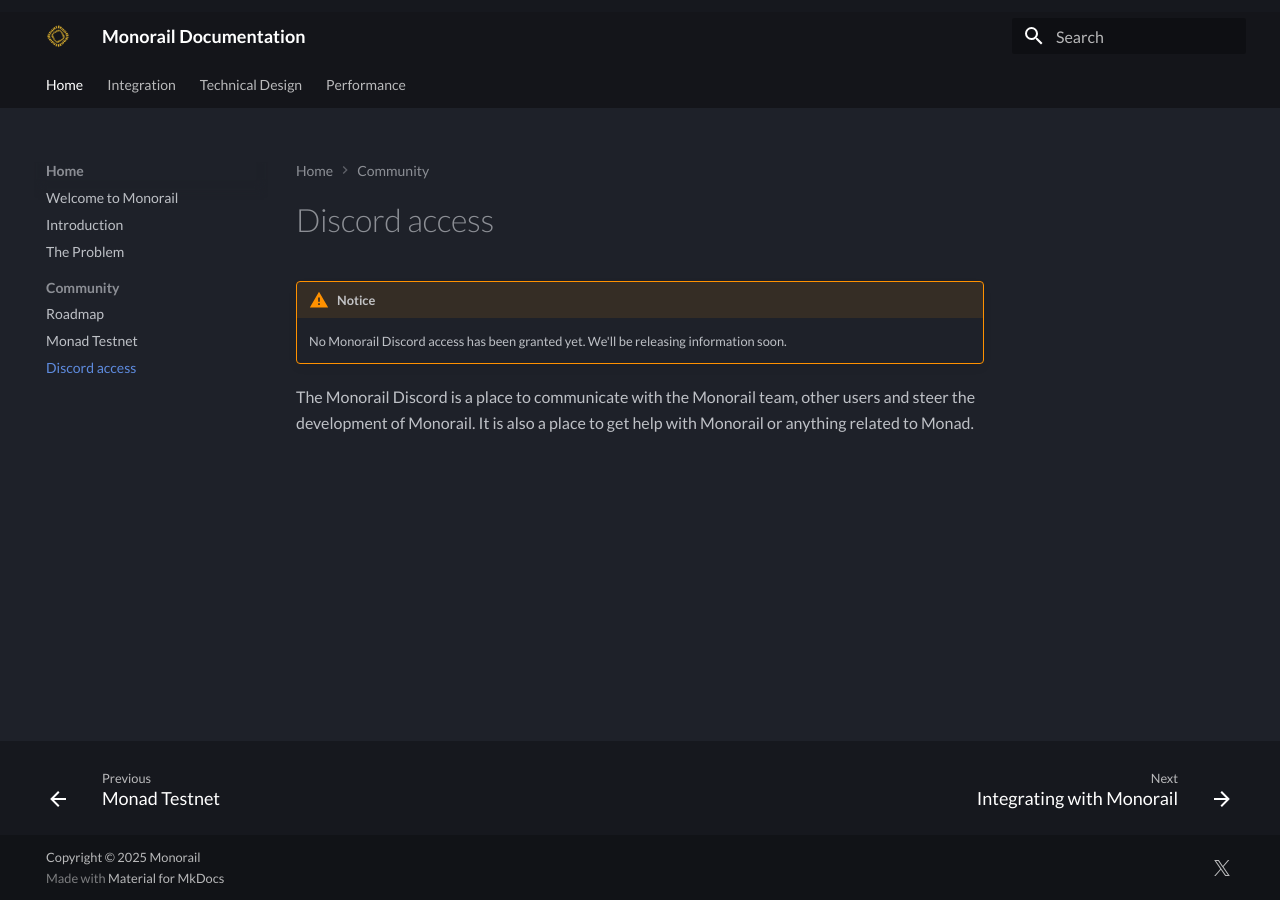
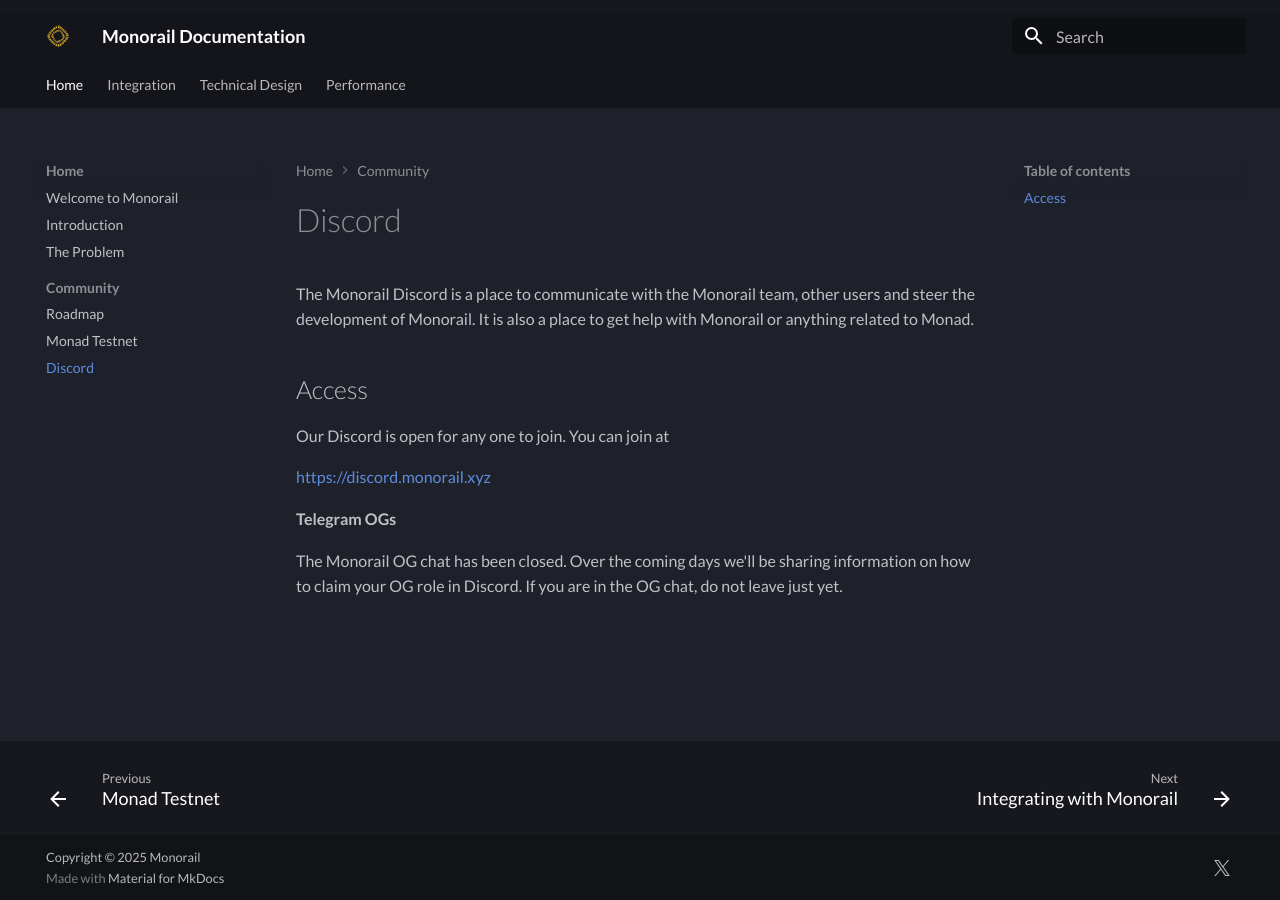
Before and after one commit to monorail-xyz/docs, an MkDocs documentation site: the page built from docs/community/discord.md, in a window 1280 px wide. Built offline with MkDocs 1.6.1 and Material for MkDocs 9.7.7, drawn with Linux system fonts in a browser that asks for light colours; some web fonts are replaced.

Commit message:
Update Discord information

```diff
--- a/docs/community/discord.md
+++ b/docs/community/discord.md
@@ -1,18 +1,18 @@
-# Discord access
-
-!!! warning "Notice"
-
-    No Monorail Discord access has been granted yet. We'll be releasing information soon.
+# Discord
 
 The Monorail Discord is a place to communicate with the Monorail team, other users and steer the development of Monorail. It is also a place to get help with Monorail or anything related to Monad.
 
-<!-- ## Access
+## Access
 
-Our Discord is available here:
+Our Discord is open for any one to join. You can join at
 
-[COMING SOON](/)
+[https://discord.monorail.xyz](https://discord.monorail.xyz)
 
-## Proof-of-use
+**Telegram OGs**
+
+The Monorail OG chat has been closed. Over the coming days we'll be sharing information on how to claim your OG role in Discord. If you are in the OG chat, do not leave just yet.
+
+<!-- ## Proof-of-use
 
 Once you have access to the Discord, you'll need to prove that you are a Monorail user.
 
```
Also changed, not shown: docs/community/roadmap.md (+2 -2 lines), docs/community/testnet.md (+2 -2 lines).
